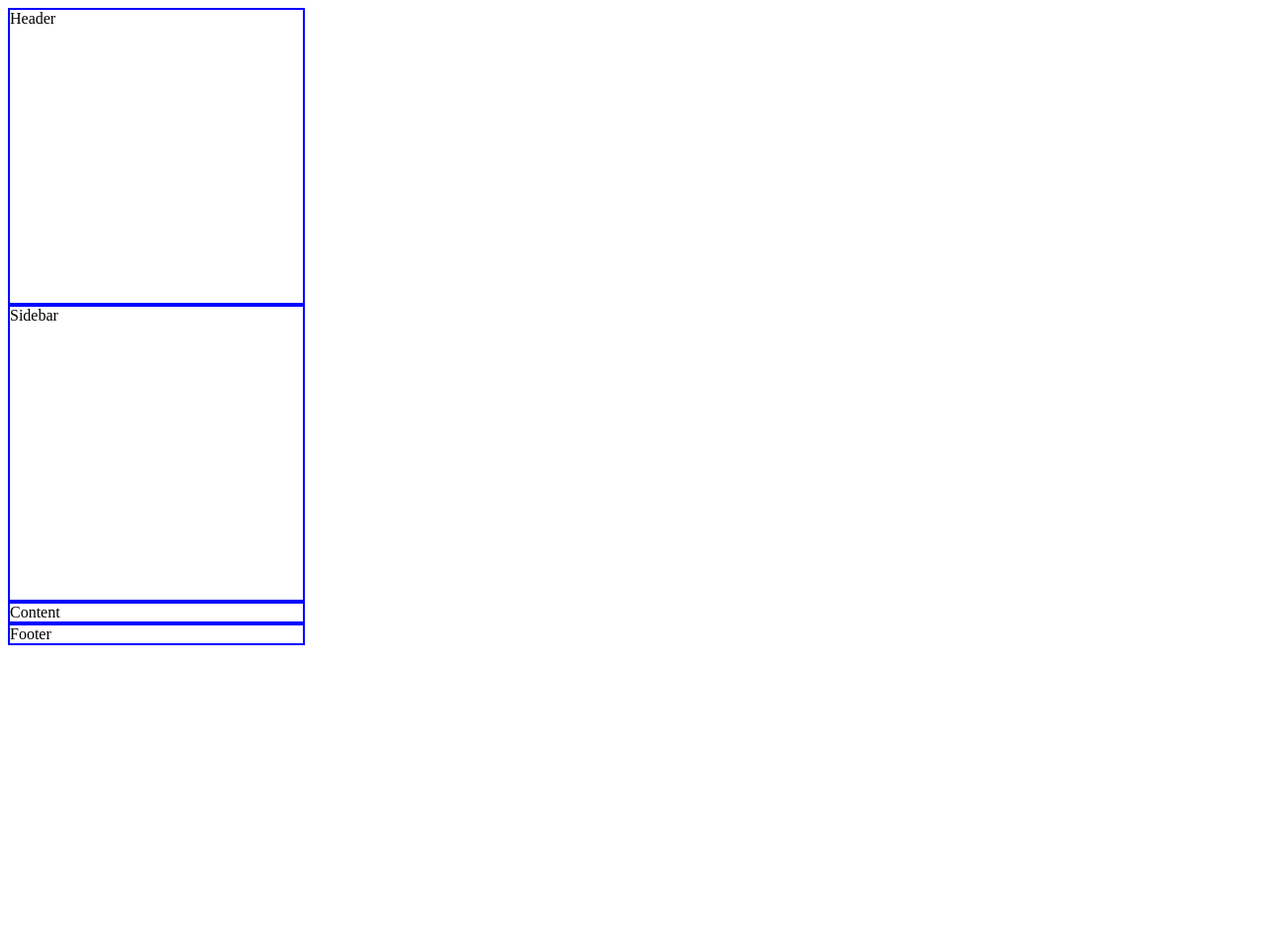
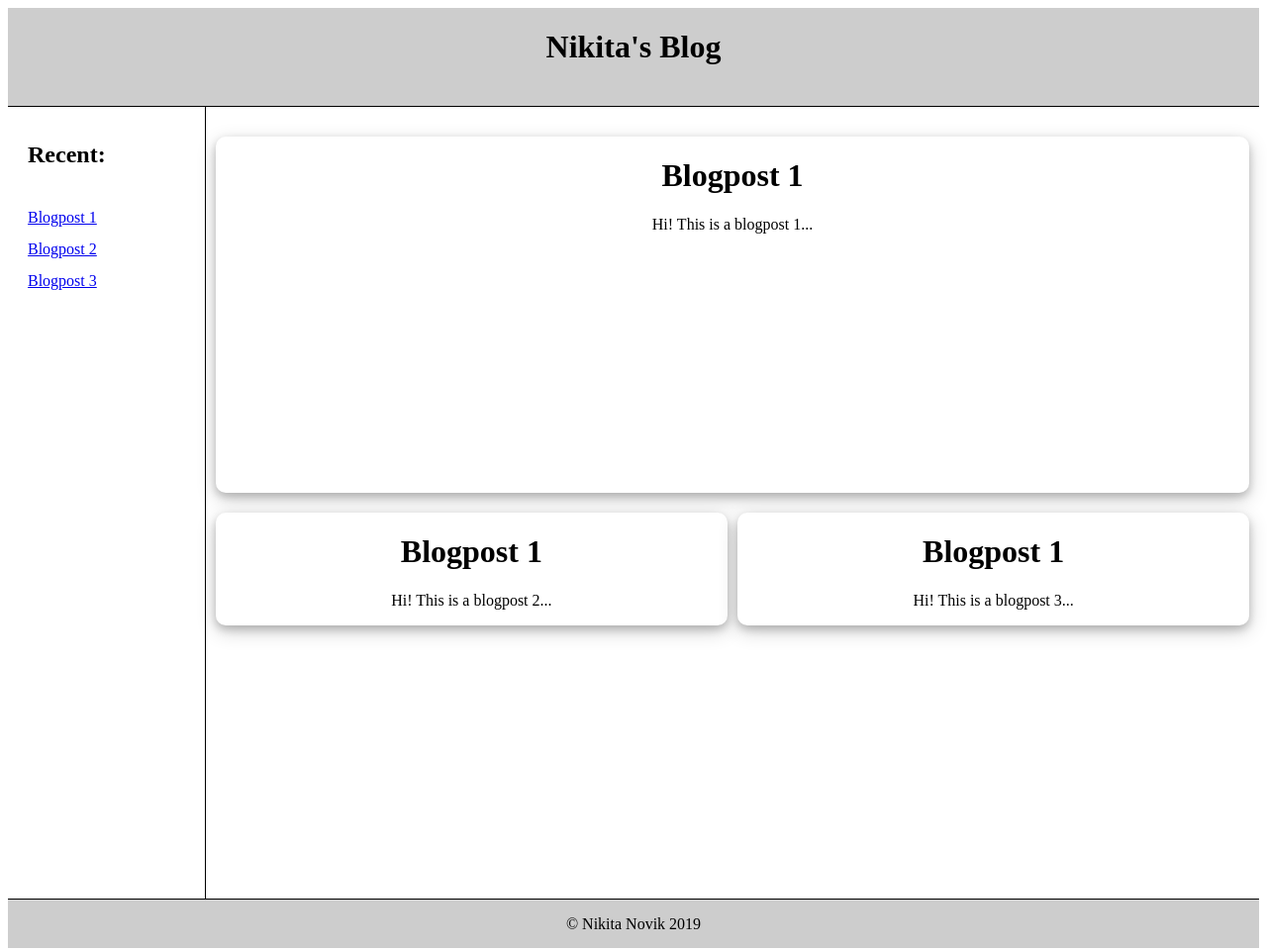
Before and after one commit to lifeexamined/PersonalBlogWebsite, a plain HTML site: page index.html in a window 1280 px wide. Shown: the whole page at 99% size. Before the commit the page ends 800 px from the top, so only its background shows below. Drawn offline with Linux system fonts and the light colour scheme.

Commit message:
Added files via upload

```diff
--- /dev/null
+++ b/css/article.css
@@ -0,0 +1,26 @@
+h1 {
+    font-family:"Montserrat";
+}
+
+p {
+    font-family:"Poppins";
+}
+
+.container{
+    display:grid;
+    grid-template-columns: 100px 100px 1fr;
+    grid-template-rows: 100px 700px 50px;
+    border: 2px solid yellow;
+    grid-template-areas:
+        "a a a a a a a a"
+        "b b c c c c c c"
+        "d d d d d d d d";
+}
+
+.box{
+    border: 2px solid blue;
+}
+
+.article{
+    grid-area:a;
+}
--- a/css/style.css
+++ b/css/style.css
@@ -1,30 +1,193 @@
+/* body{ */
+    /* background: rgba(8, 8, 8, 0.2); */
+/* } */
+
+h1 h2 h3 {
+    font-family:"Montserrat";
+}
+
+h4 {
+    font-size: 24px;
+    font-family:"Montserrat";
+}
+
+p {
+    font-family:"Poppins";
+}
+
 .container{
     display:grid;
-    grid-template-columns: 300px 300px;
-    grid-template-rows: 300px 300px;
+    width:100%;
+    grid-template-columns: 100px 100px 1fr;
+    grid-template-rows: 100px 800px 50px;
+    /* border: 2px solid yellow; */
     grid-template-areas:
-        "hd"
-        "sd"
-        "main"
-        "ft";
+        "a a a a a a a a"
+        "b b c c c c c c"
+        "d d d d d d d d";
 }
 
-.box{
+/* .box{
     border: 2px solid blue;
-}
+} */
 
 .header{
-    grid-area: hd;
+    grid-area:a;
+    background: rgba(8, 8, 8, 0.2);
+    border-bottom: 1px solid;
 }
 
 .footer{
-    grid-area: ft;
+    grid-area:d;
+    text-align: center;
+    background: rgba(8, 8, 8, 0.2);
+    border-top: 1px solid;
+    /* padding: 10px; */
 }
 
 .content{
-    grid-area: main;
+    grid-area:c;
+    background: white;
+    padding: 10px;
 }
 
 .sidebar{
-    grid-area: sd;
+    grid-area:b;
+    display:flex;
+    flex-direction: column;
+    line-height:200%;
+    border-right: 1px solid;
+    padding-left: 20px;
 }
+
+.nested{
+    display:flex;
+    flex-direction: column;
+    justify-content: center;
+    align-items: center;
+    /* gap:50px; */
+    /* grid-template-columns: 1fr 200px 1fr;
+    grid-template-rows: 300px;
+    /* border: 2px solid yellow; */
+    /* gap: 50px;
+    grid-template-areas:
+        "post1 post2 post3"; */
+}
+
+.material-box{
+    width:75%;
+    height: 200px;
+    margin: 15px;
+    padding: 10px;
+    text-align: center;
+    background: white;
+    border-radius: 10px;
+    box-shadow: 0 4px 8px 0 rgba(0, 0, 0, 0.2), 0 6px 20px 0 rgba(0, 0, 0, 0.19);
+}
+
+/* .emp-box{
+    grid-area:emp;
+} */
+
+.blogpost1{
+    grid-area:post1;
+
+}
+
+.blogpost2{
+    grid-area:post2;
+}
+
+.blogpost3{
+    grid-area:post3;
+}
+
+
+.link{
+
+}
+
+
+
+@media(min-width:900px) and (max-width:1500px) {
+
+    .nested{
+        display:grid;
+        grid-template-columns: 1fr 1fr 1fr 1fr;
+        grid-template-rows: 100px 100px 100px 100px;
+        grid-template-areas:
+        "post1 post1 post1 post1"
+        "post1 post1 post1 post1"
+        "post1 post1 post1 post1"
+        "post1 post1 post1 post1"
+        "post2 post2 post3 post3"
+        "post2 post2 post3 post3";
+        justify-items: center;
+        align-items: center;
+        /* padding: 10px;
+        margin: 10px; */
+
+        /* border: 2px solid red; */
+    }
+    .material-box{
+        all:initial;
+    }
+
+    .blogpost1{
+      grid-area:post1;
+
+      width: 100%;
+      height: 90%;
+      /* padding-left: 5px; */
+      text-align: center;
+      background: white;
+      border-radius: 10px;
+      box-shadow: 0 4px 8px 0 rgba(0, 0, 0, 0.2), 0 6px 20px 0 rgba(0, 0, 0, 0.19);
+    }
+
+    .blogpost2{
+      grid-area:post2;
+
+      width: 99%;
+      height: 100%;
+      /* padding-left: 5px; */
+      justify-self: start;
+      text-align: center;
+      background: white;
+      border-radius: 10px;
+      box-shadow: 0 4px 8px 0 rgba(0, 0, 0, 0.2), 0 6px 20px 0 rgba(0, 0, 0, 0.19);
+    }
+
+    .blogpost3{
+      grid-area:post3;
+
+      width: 99%;
+      height: 100%;
+      /* padding-left: 5px; */
+      justify-self: end;
+      text-align: center;
+      background: white;
+      border-radius: 10px;
+      box-shadow: 0 4px 8px 0 rgba(0, 0, 0, 0.2), 0 6px 20px 0 rgba(0, 0, 0, 0.19);
+    }
+    }
+
+@media(min-width:1501px) {
+
+
+
+
+    .nested{
+        display:flex;
+        flex: 1;
+        flex-direction: row;
+        justify-content: center;
+        /* gap:50px; */
+        /* grid-template-columns: 1fr 200px 1fr;
+        grid-template-rows: 300px;
+        /* border: 2px solid yellow; */
+        /* gap: 50px;
+        grid-template-areas:
+            "post1 post2 post3"; */
+    }
+}
--- a/index.html
+++ b/index.html
@@ -10,10 +10,35 @@
 
     <body>
         <div class="container">
-            <div class="header box">Header</div>
-            <div class="sidebar box">Sidebar</div>
-            <div class="content box">Content</div>
-            <div class="footer box">Footer</div>
+            <div class="header box">
+                <h1 style="text-align:center">Nikita's Blog<h1>
+            </div>
+            <div class="sidebar box">
+                <h4>Recent:</h4>
+                <a class="link" href="blogpost1.html">Blogpost 1</a>
+                <a class="link" href="blogpost2.html">Blogpost 2</a>
+                <a class="link" href="blogpost3.html">Blogpost 3</a>
+            </div>
+            <div class="content box">
+                <div class="nested">
+                <div class="blogpost1 material-box">
+                    <h1>Blogpost 1</h1>
+                    <p>Hi! This is a blogpost 1...</p>
+                </div>
+                <div class="blogpost2 material-box">
+                        <h1>Blogpost 1</h1>
+                        <p>Hi! This is a blogpost 2...</p>
+                </div>
+                <div class="blogpost3 material-box">
+                            <h1>Blogpost 1</h1>
+                            <p>Hi! This is a blogpost 3...</p>
+                </div>
+                </div>
+            </div>
+            <div class="footer box">
+                <p>© Nikita Novik 2019</p>
+            </div>
+            </div>
         </div>
     </body>
 </html>
```
Also changed, not shown: landing.html (added, +16 -0 lines).
